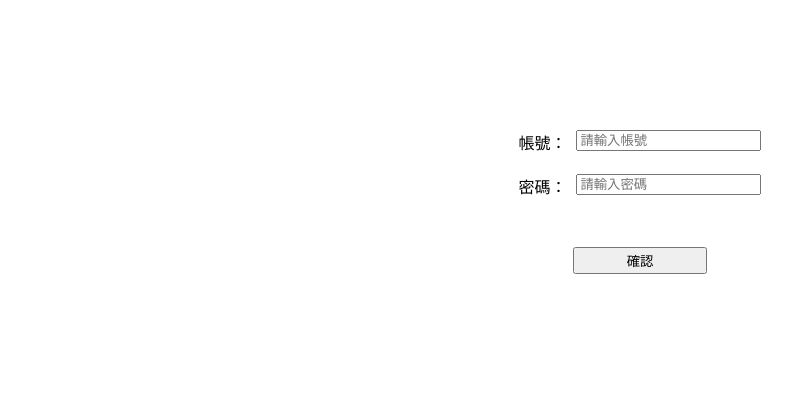
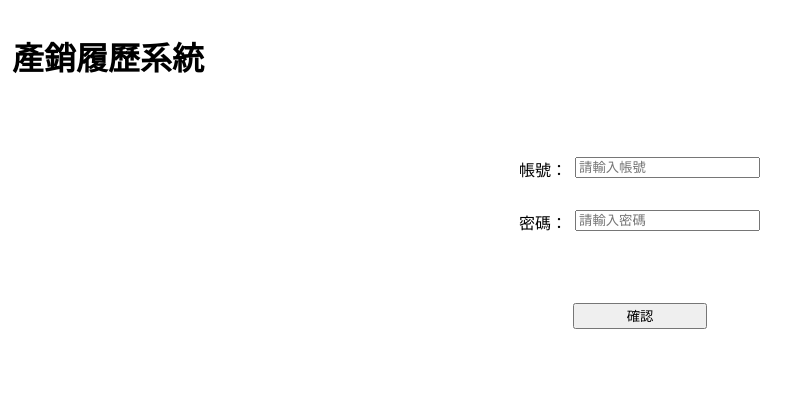
Before and after one commit to Leona-Wang/Leona-Wang.github.io, a plain HTML site: page SAD001/index.html in a window 1280 px wide. Shown: the whole page, without its empty margins (0-811 px from the left). Drawn offline with Linux system fonts and the light colour scheme.

Commit message:
2312081329

```diff
--- a/SAD001/index.html
+++ b/SAD001/index.html
@@ -8,7 +8,7 @@
 </head>
 <body>
     <div class="gridContainer">
-        <div></div>
+        <div align="left"><h1>產銷履歷系統</h1></div>
         <div></div>
         <div></div>
         <div></div>
@@ -29,6 +29,7 @@
         <div></div>
         <div></div>
         <div align="center"><button type="button" style="width: 10em; height: 2em;">確認</button></div>
+        <div></div>
     </div>
 </body>
 </html>
--- a/SAD001/indexStyle.css
+++ b/SAD001/indexStyle.css
@@ -3,10 +3,11 @@
     grid-template-columns: repeat(3,1fr);
     grid-template-rows: repeat(4,1fr);
 
+
 }
 
 .gridContainer div{
-    border: solid 1px white;
+    /*border: solid 1px white;*/
     padding: 0.25em;
 }
 
```
